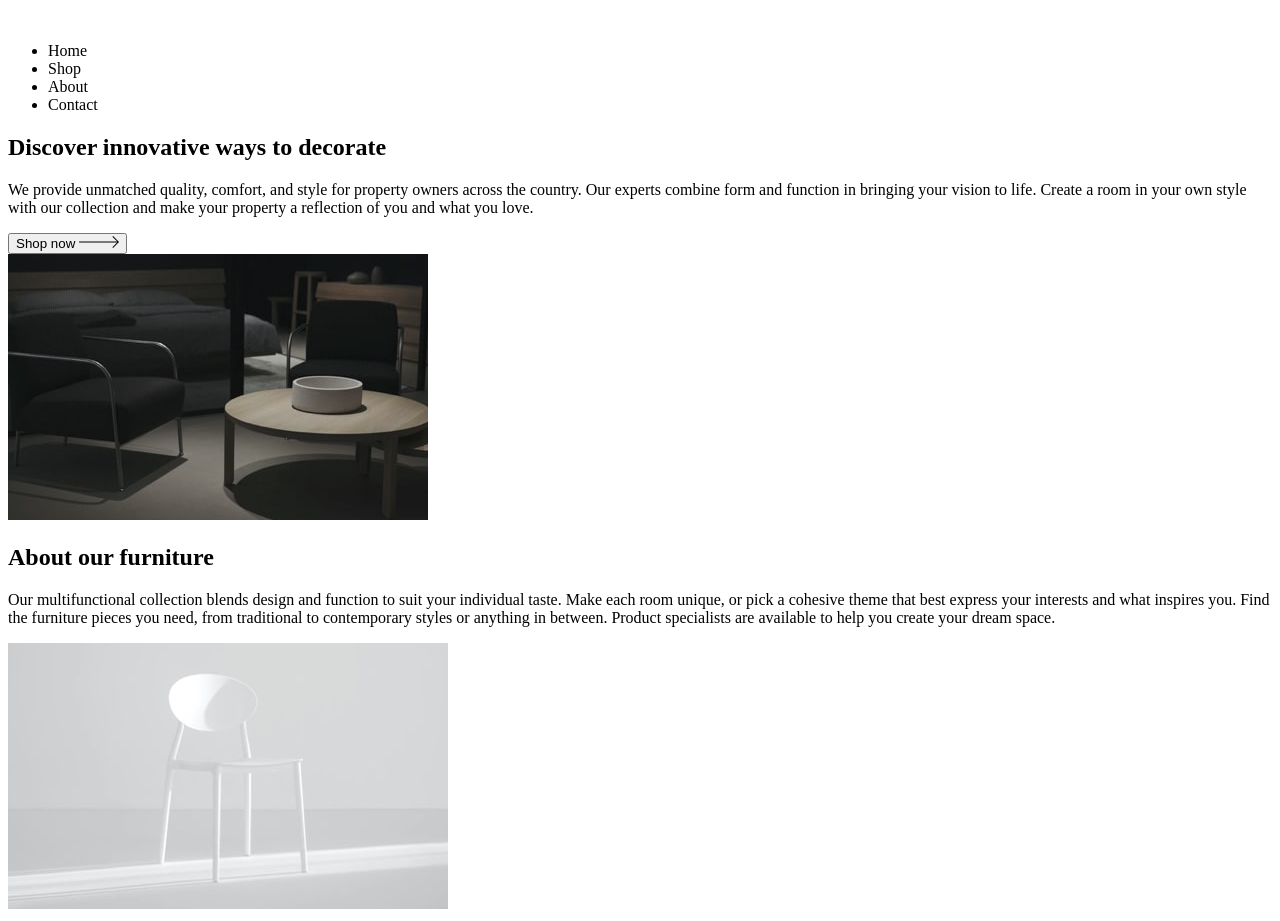
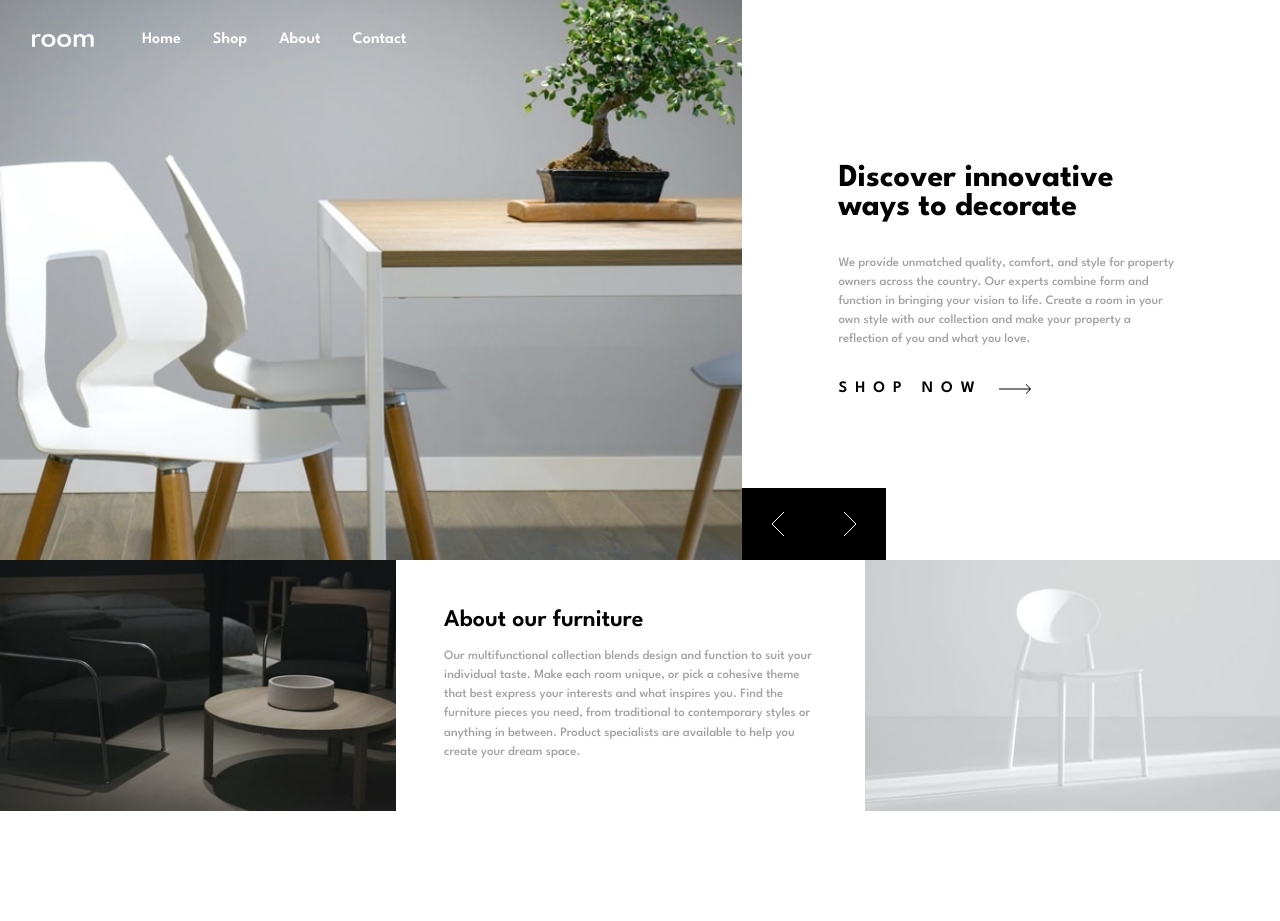
Before and after one commit to MJspitta/room-homepage, a plain HTML site: page index.html in a window 1280 px wide. After the commit the page ends 811 px from the top, so only its background shows below. Drawn offline with Linux system fonts and the light colour scheme.

Commit message:
design complete

```diff
--- a/index.html
+++ b/index.html
@@ -13,23 +13,55 @@
     />
 
     <title>Frontend Mentor | Room homepage</title>
+
+    <link rel="stylesheet" href="./styles/styles.css" />
+
+    <link rel="preconnect" href="https://fonts.googleapis.com" />
+    <link rel="preconnect" href="https://fonts.gstatic.com" crossorigin />
+    <link
+      href="https://fonts.googleapis.com/css2?family=League+Spartan:wght@100..900&display=swap"
+      rel="stylesheet"
+    />
   </head>
   <body>
-    <dialog></dialog>
+    <dialog>
+      <div class="close-menu">
+        <img src="./images/icon-close.svg" alt="close menu" />
+      </div>
+      <ul class="menu">
+        <li><a href="#">Home</a></li>
+        <li><a href="#">Shop</a></li>
+        <li><a href="#">About</a></li>
+        <li><a href="#">Contact</a></li>
+      </ul>
+    </dialog>
     <header>
       <div class="hero-image-section">
         <nav>
-          <img src="./images/logo.svg" alt="room logo" class="logo" />
+          <div class="hamburger-menu">
+            <img src="./images/icon-hamburger.svg" alt="hamburger icon" />
+          </div>
+          <div class="logo">
+            <img src="./images/logo.svg" alt="room logo" />
+          </div>
           <ul class="menu">
-            <li>Home</li>
-            <li>Shop</li>
-            <li>About</li>
-            <li>Contact</li>
+            <li><a href="#">Home</a></li>
+            <li><a href="#">Shop</a></li>
+            <li><a href="#">About</a></li>
+            <li><a href="#">Contact</a></li>
           </ul>
         </nav>
+        <div class="slide-btns">
+          <button>
+            <img src="./images/icon-angle-left.svg" alt="angle left icon" />
+          </button>
+          <button>
+            <img src="./images/icon-angle-right.svg" alt="angle right icon" />
+          </button>
+        </div>
       </div>
       <div class="hero-content-section">
-        <h2>Discover innovative ways to decorate</h2>
+        <h1>Discover innovative ways to decorate</h1>
         <p>
           We provide unmatched quality, comfort, and style for property owners
           across the country. Our experts combine form and function in bringing
@@ -37,18 +69,10 @@
           collection and make your property a reflection of you and what you
           love.
         </p>
-        <button type="button">
+        <a href="#">
           <span class="shop-now">Shop now</span>
           <img src="./images/icon-arrow.svg" alt="arrow icon" />
-        </button>
-        <div class="slide-btns" hidden>
-          <button>
-            <img src="./images/icon-angle-left.svg" alt="angle left icon" />
-          </button>
-          <button>
-            <img src="./images/icon-angle-right.svg" alt="angle right icon" />
-          </button>
-        </div>
+        </a>
       </div>
     </header>
 
--- a/scripts/script.js
+++ b/scripts/script.js
@@ -0,0 +1,17 @@
+const data = [
+  {
+    "topic":"Discover innovative ways to decorate",
+    "paragraph":"We provide unmatched quality, comfort, and style for property owners across the country. Our experts combine form and function in bringing your vision to life. Create a room in your own style with our collection and make your property a reflection of you and what you love.",
+    "btn":"Shop now"
+  },
+  {
+    "topic":"We are available all across the globe",
+    "paragraph":"With stores all over the world, it's easy for you to find furniture for your home or place of business. Locally, we’re in most major cities throughout the country. Find the branch nearest you using our store locator. Any questions? Don't hesitate to contact us today.",
+    "btn":"Shop now"
+  },
+  {
+    "topic":"Manufactured with the best materials",
+    "paragraph":"Our modern furniture store provide a high level of quality. Our company has invested in advanced technology to ensure that every product is made as perfect and as consistent as possible. With three decades of experience in this industry, we understand what customers want for their home and office.",
+    "btn":"Shop now"
+  }
+];
--- a/scss/styles.scss
+++ b/scss/styles.scss
@@ -0,0 +1,249 @@
+// Primary colors
+$white: hsl(0, 100%, 100%);
+$grey-500: hsl(0, 0%, 63%);
+$grey-800: hsl(0, 0%, 27%);
+$black: hsl(0, 0%, 0%);
+
+* {
+  padding: 0;
+  margin: 0;
+  box-sizing: border-box;
+  font-family: "League Spartan", sans-serif;
+}
+img {
+  display: block;
+}
+
+h1 {
+  font-weight: 700;
+}
+h2,
+a,
+.shop-now {
+  font-weight: 600;
+}
+p {
+  font-weight: 500;
+  color: $grey-500;
+  line-height: 1.5;
+}
+%side-padding {
+  padding-left: 2rem;
+  padding-right: 2rem;
+}
+
+body {
+  scroll-behavior: smooth;
+}
+
+header {
+  display: flex;
+  flex-direction: column;
+  width: 100%;
+
+  .hero-image-section {
+    background-image: url("../images/mobile-image-hero-1.jpg");
+    background-size: cover;
+    background-position: center;
+    background-repeat: no-repeat;
+    height: 60vh;
+    position: relative;
+  }
+
+  .hero-content-section {
+    @extend %side-padding;
+    margin: 4rem 0;
+    display: flex;
+    flex-direction: column;
+    gap: 2rem;
+  }
+}
+
+.hero-image-section {
+  nav {
+    @extend %side-padding;
+    display: flex;
+    margin-top: 3rem;
+    justify-content: flex-start;
+
+    .logo {
+      flex: auto;
+      display: flex;
+      justify-content: center;
+      align-items: center;
+    }
+
+    .menu {
+      display: none;
+    }
+  }
+
+  .slide-btns {
+    position: absolute;
+    right: 0rem;
+    bottom: 0;
+    display: flex;
+
+    button {
+      background-color: $black;
+      width: 2.5rem;
+      height: 2.5rem;
+      display: flex;
+      justify-content: center;
+      align-items: center;
+      border: none;
+      transition: background-color 0.3s ease-out;
+    }
+
+    button:hover {
+      background-color: $grey-800;
+      cursor: pointer;
+    }
+  }
+}
+
+.hero-content-section {
+  a {
+    text-decoration: none;
+    display: flex;
+    gap: 1rem;
+    align-items: center;
+
+    .shop-now {
+      color: $black;
+      text-transform: uppercase;
+      letter-spacing: 0.5rem;
+      transition: color 0.3s ease-out;
+    }
+  }
+
+  a:hover {
+    .shop-now {
+      color: $grey-500;
+    }
+    img {
+      opacity: 0.3;
+    }
+  }
+}
+
+main {
+  display: flex;
+  flex-direction: column;
+  width: 100%;
+  gap: 3rem;
+
+  .main-image {
+    img {
+      width: 100%;
+    }
+  }
+
+  .main-content {
+    @extend %side-padding;
+
+    h2 {
+      margin-bottom: 2rem;
+    }
+  }
+}
+
+@media screen and (min-width: 25rem) {
+  body {
+    height: 100vh;
+  }
+
+  p {
+    font-size: 0.8rem;
+  }
+  header {
+    flex-direction: row;
+    height: 70%;
+
+    .hero-image-section {
+      background-image: url("../images/desktop-image-hero-1.jpg");
+      width: 58%;
+      height: auto;
+    }
+
+    .hero-content-section {
+      padding-left: 6rem;
+      padding-right: 6rem;
+      width: 42%;
+      margin: 0;
+      justify-content: center;
+      align-items: flex-start;
+    }
+  }
+
+  .hero-image-section {
+    nav {
+      margin-top: 2rem;
+      gap: 3rem;
+
+      .hamburger-menu {
+        display: none;
+      }
+
+      .logo {
+        flex: 0;
+      }
+
+      .menu {
+        display: flex;
+        gap: 2rem;
+
+        li {
+          list-style-type: none;
+          display: inline-block;
+          padding-bottom: 0.2rem;
+
+          a {
+            text-decoration: none;
+            color: $white;
+          }
+        }
+        li:hover {
+          border-bottom: 1px solid $white;
+        }
+      }
+    }
+
+    .slide-btns {
+      right: -9rem;
+
+      button {
+        width: 4.5rem;
+        height: 4.5rem;
+      }
+    }
+  }
+
+  .hero-content-section {
+    a {
+      img {
+        width: 2rem;
+      }
+    }
+  }
+
+  main {
+    flex-direction: row;
+    gap: 0;
+
+    .main-content {
+      width: 38.4%;
+      display: flex;
+      flex-direction: column;
+      justify-content: center;
+      align-items: flex-start;
+      gap: 1rem;
+      padding-left: 3rem;
+      padding-right: 3rem;
+
+      h2 {
+        margin-bottom: 0;
+      }
+    }
+  }
+}
```
Also changed, not shown: data.json (deleted, +0 -17 lines), styles/styles.css (added), 1 other file.
